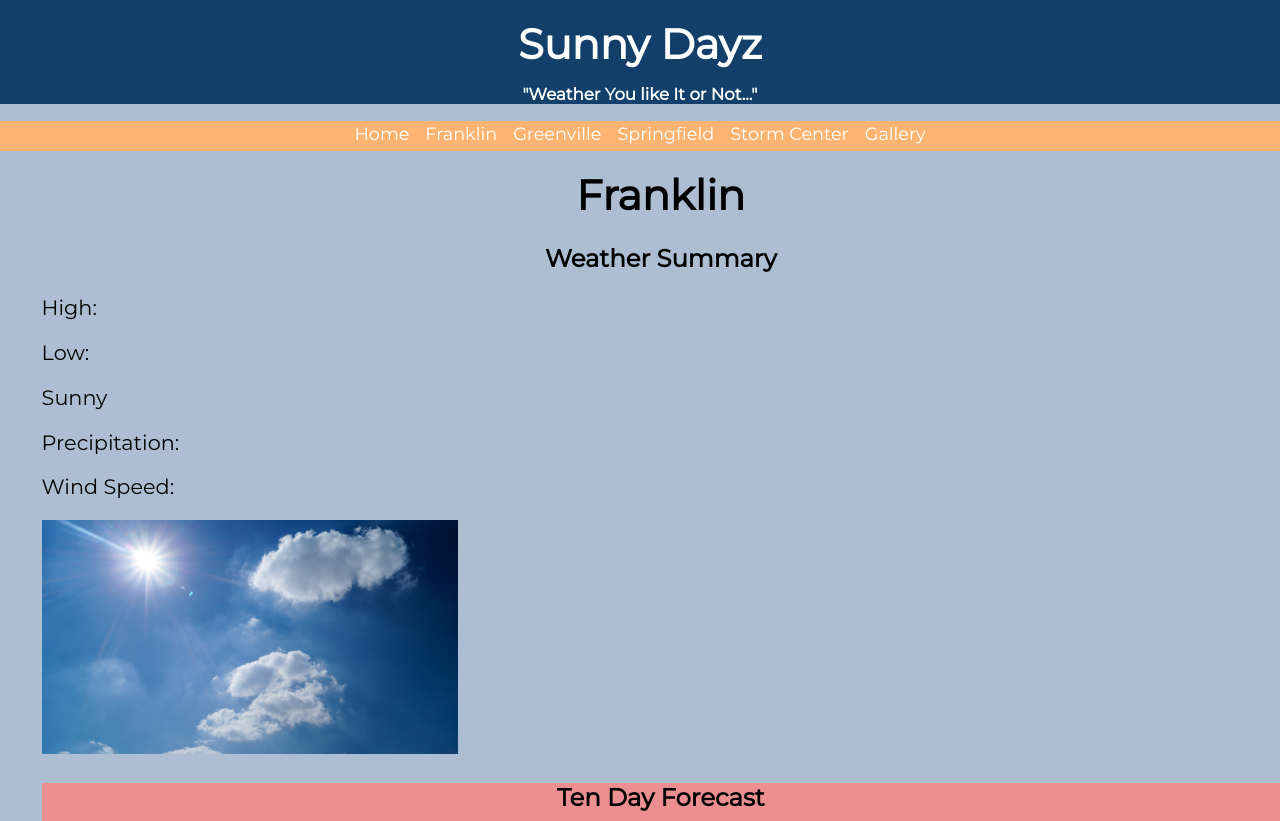
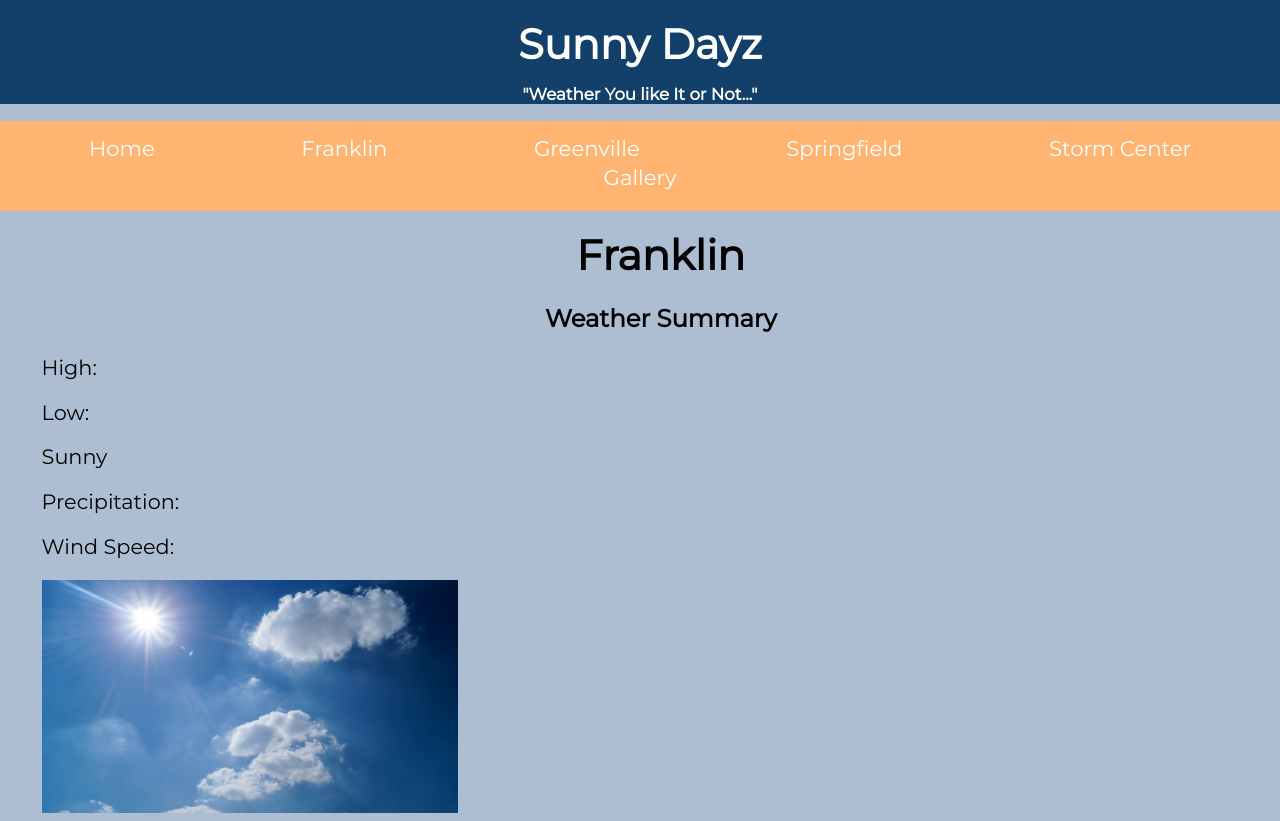
Before and after one commit to kyleallenf/kyleallenf.github.io, a plain HTML site: page cit230/assignments/lesson-5/frankilin-5.html in a window 1280 px wide. Shown: the top 821 px of the page. Drawn offline with Linux system fonts and the light colour scheme.

Commit message:
franklin'

```diff
--- a/cit230/assignments/lesson-5/styles/large-5.css
+++ b/cit230/assignments/lesson-5/styles/large-5.css
@@ -1,7 +1,29 @@
 @media only screen and (min-width: 1024px) {
 
-    body{
+    body {
         font-size: 1.3em;
 
     }
+    nav {
+        background-color: #FFB471;
+        padding: .5em;
+        font-size: 1.2em;
+
+    }
+    nav ul {
+    }
+
+    nav ul li {}
+    nav ul li a {
+        text-align: center;
+        margin: 3em;
+    }
+
+    nav ul li.active a {
+
+    }
+
+    nav ul li a:hover {
+
+    }
 }
```
